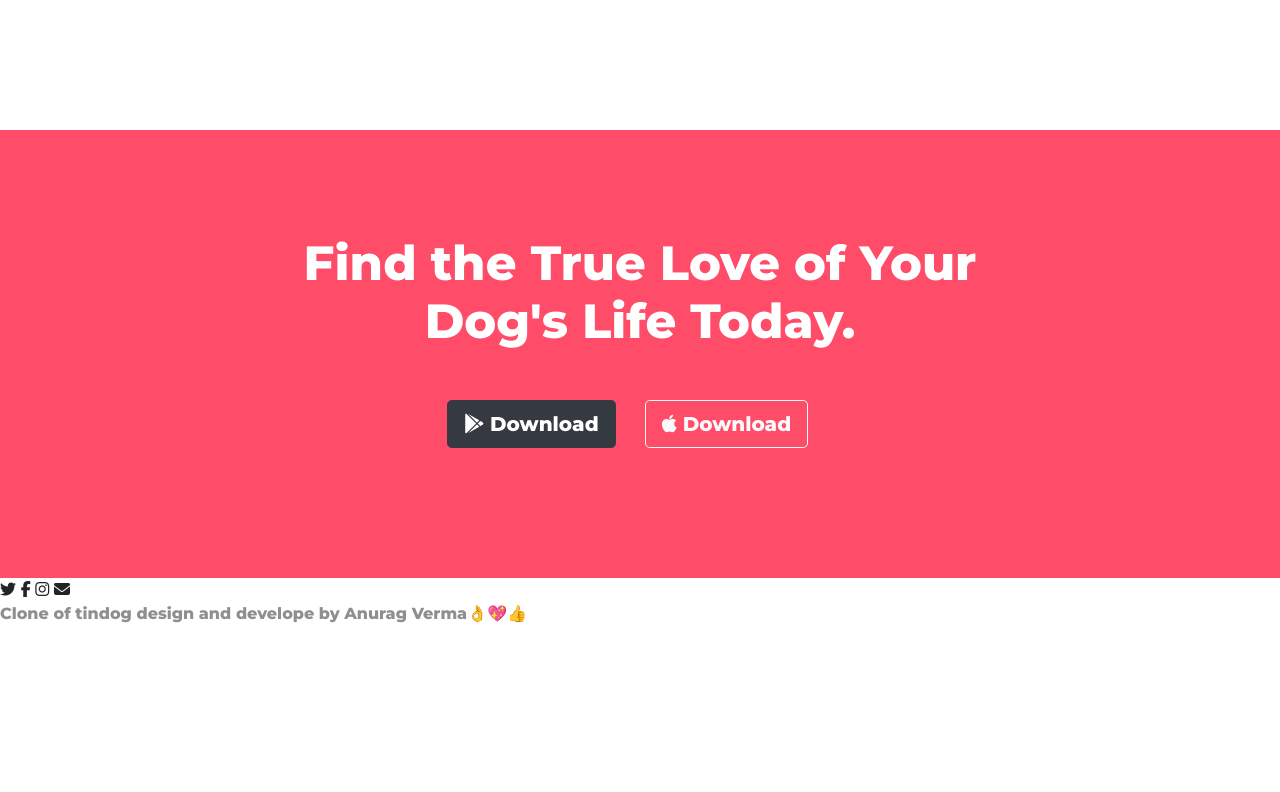
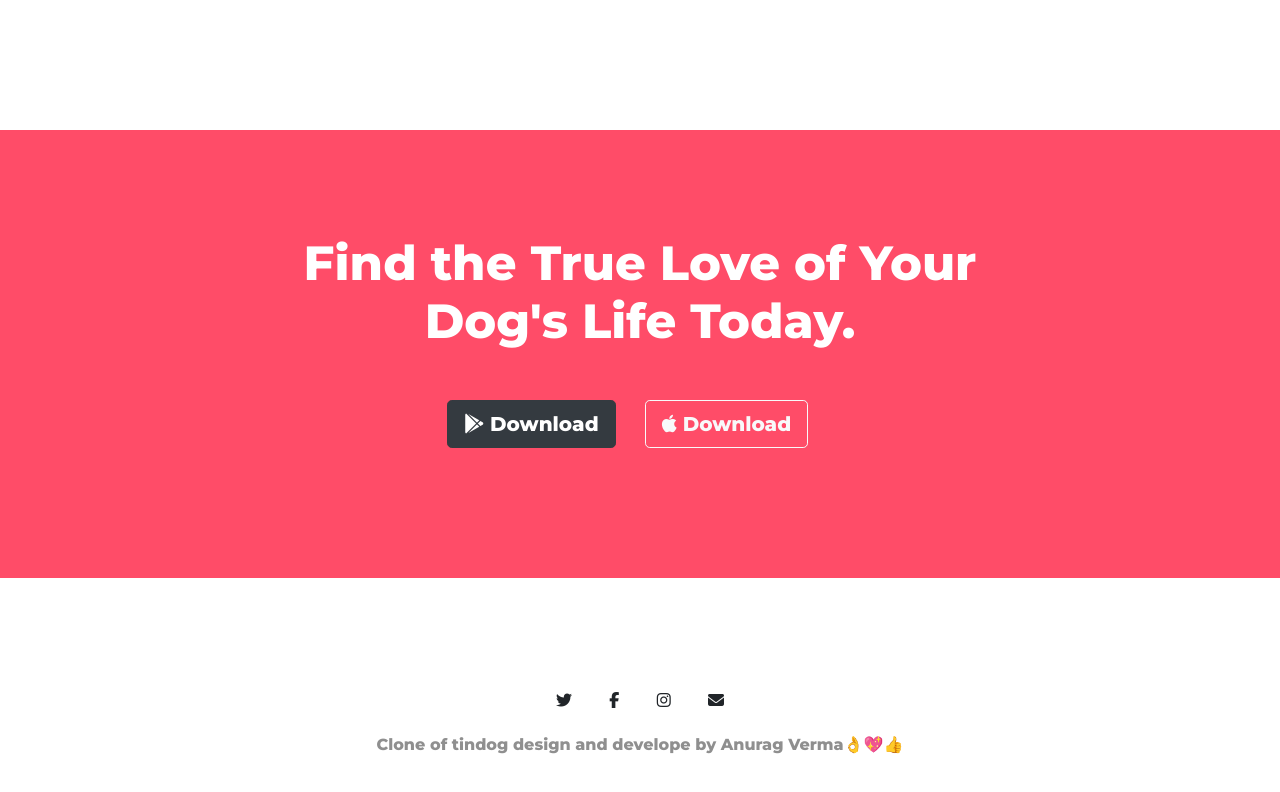
Before and after one commit to anurag629/clone_of_tindog, a plain HTML site: page index.html in a window 1280 px wide. Shown: the part 2529-3321 px from the top of the page. Before the commit the page ends 3171 px from the top, so only its background shows below. Drawn offline with nearby package versions, Linux system fonts and the light colour scheme.

Commit message:
added footer

```diff
--- a/css/styles.css
+++ b/css/styles.css
@@ -174,6 +174,17 @@ h3 {
 
 /* End call to action */
 
+/* start footer */
+#footer {
+    text-align: center;
+    padding: 7% 18%;
+}
+
+.footer-icon {
+    padding: 3% 2%;
+}
+/* end footer */
+
 
 
 @media (max-width: 1085px) {
--- a/index.html
+++ b/index.html
@@ -265,10 +265,10 @@
     <!-- Footer -->
 
     <footer id="footer">
-        <i class="fab fa-twitter"></i>
-        <i class="fab fa-facebook-f"></i>
-        <i class="fab fa-instagram"></i>
-        <i class="fas fa-envelope"></i>
+        <i class="footer-icon fab fa-twitter"></i>
+        <i class="footer-icon fab fa-facebook-f"></i>
+        <i class="footer-icon fab fa-instagram"></i>
+        <i class="footer-icon fas fa-envelope"></i>
       <p>Clone of tindog design and develope by Anurag Verma👌💖👍</p>
     </footer>
 
```
